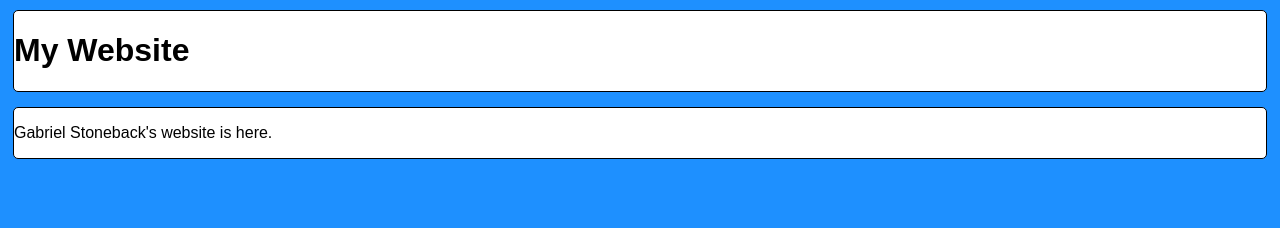
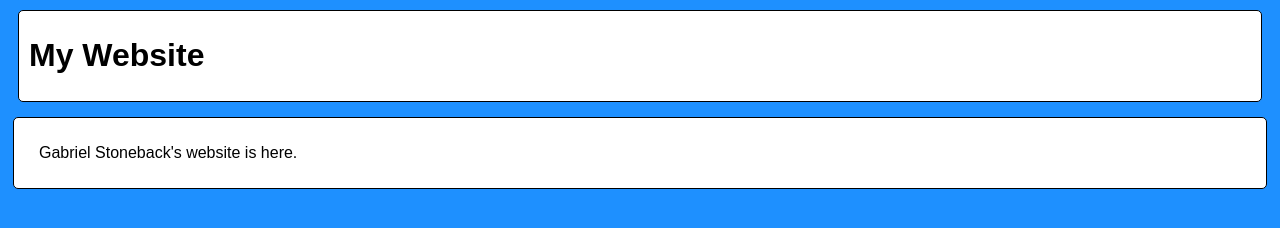
Before and after one commit to gabrielstoneback/gabrielstoneback.github.io, a plain HTML site: page index.html in a window 1280 px wide. Drawn offline with Linux system fonts and the light colour scheme.

Commit message:
Update style.css

```diff
--- a/css/style.css
+++ b/css/style.css
@@ -4,15 +4,17 @@ body {
 }
 
 .header {
-  margin: 10px 5px 15px;
+  margin: 10px 10px 15px;
   border: 1px solid black;
   border-radius: 5px;
   background-color: white;
+  padding: 5px 10px;
 }
 
 .content {
-  margin: 5px 5px 5px;
+  margin: 5px 5px 15px;
   border: 1px solid black;
   border-radius: 5px;
   background-color: white;
+  padding: 10px 25px;
 }
```
